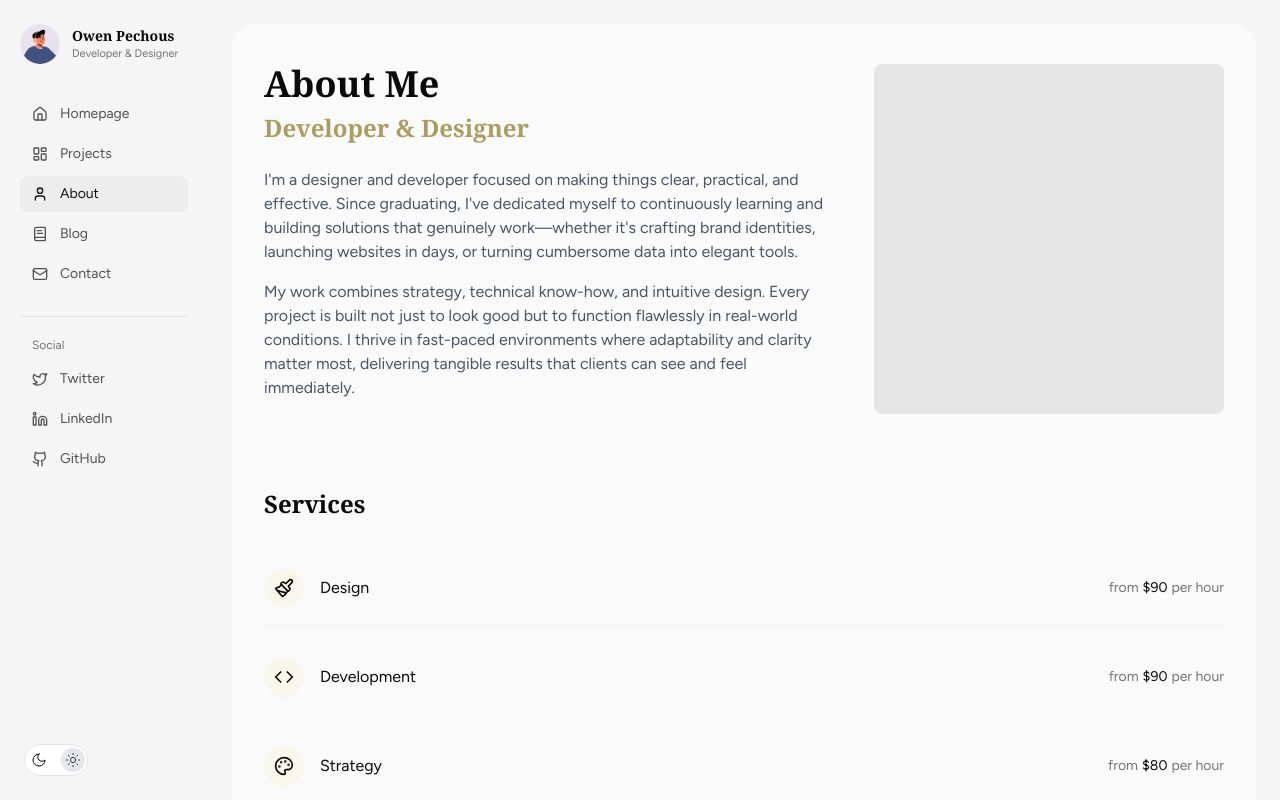
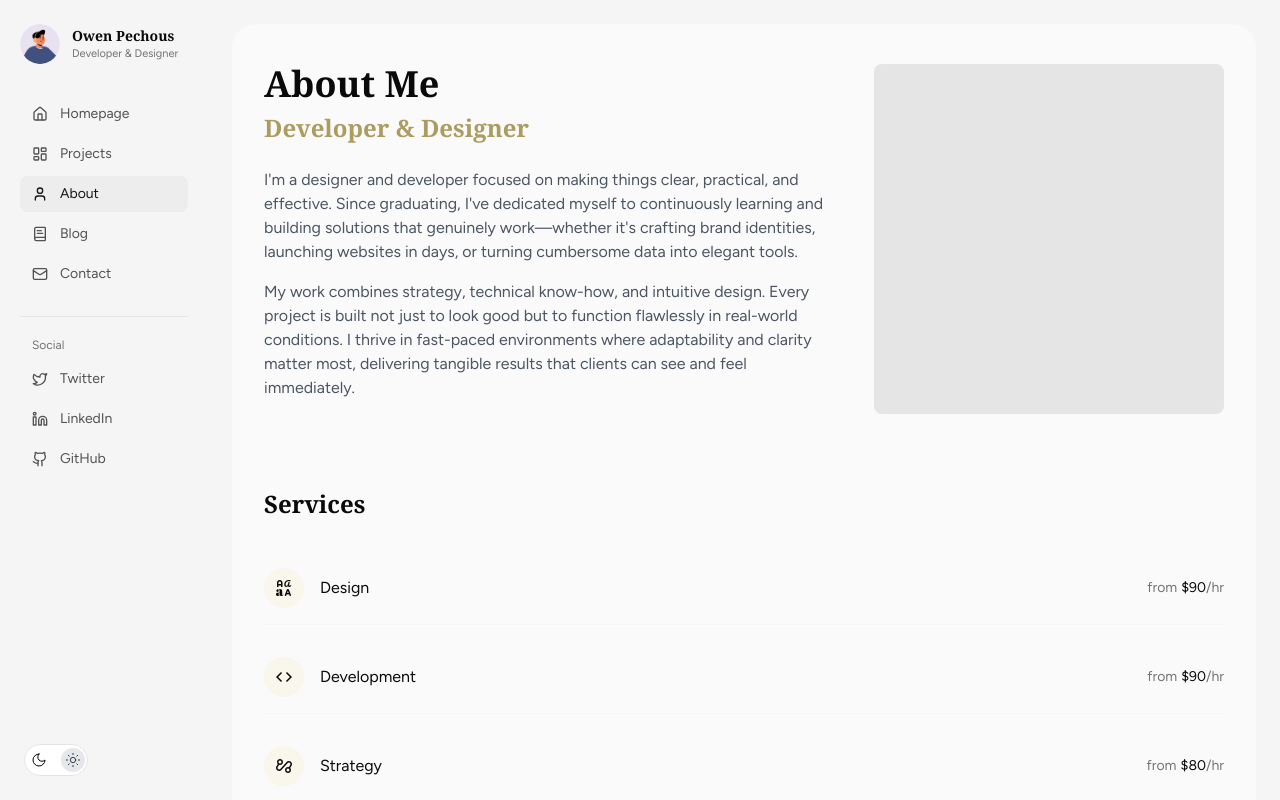
Before and after one commit to otp2/portfolio, a React (Vite) app: page /about in a window 1280 px wide. Shown: the top 800 px of the page. Built offline with nearby package versions, Linux system fonts and the light colour scheme; a web font is replaced by a local one.

Commit message:
Refactor: Update icons, text styles, and README

```diff
--- a/index.html
+++ b/index.html
@@ -9,7 +9,26 @@
     <meta name="author" content="Owen Pechous">
     <meta charset="utf-8" />
     <meta content="width=device-width, initial-scale=1" name="viewport" />
+    <!-- Google Material Symbols Font -->
+    <link rel="stylesheet" href="https://fonts.googleapis.com/css2?family=Material+Symbols+Outlined:opsz,wght,FILL,GRAD@24,400,0,0&display=swap" />
     <style>
+      /* Base styles for Material Symbols */
+      .material-symbols-outlined {
+        font-family: 'Material Symbols Outlined';
+        font-weight: normal;
+        font-style: normal;
+        font-size: 24px; /* Preferred icon size */
+        line-height: 1;
+        letter-spacing: normal;
+        text-transform: none;
+        display: inline-block;
+        white-space: nowrap;
+        word-wrap: normal;
+        direction: ltr;
+        font-feature-settings: 'liga';
+        -webkit-font-feature-settings: 'liga';
+        -webkit-font-smoothing: antialiased;
+      }
       @import url("https://fonts.googleapis.com/css?family=Nunito:var(--neofolio-shadcnuikit-com-semantic-heading-1-font-weight),var(--neofolio-shadcnuikit-com-semantic-heading-2-font-weight),var(--neofolio-shadcnuikit-com-semantic-heading-5-font-weight),var(--neofolio-shadcnuikit-com-nunito-bold-font-weight),600,var(--neofolio-shadcnuikit-com-nunito-regular-font-weight),var(--neofolio-shadcnuikit-com-semantic-link-font-weight),var(--neofolio-shadcnuikit-com-semantic-heading-4-font-weight),var(--neofolio-shadcnuikit-com-nunito-medium-font-weight),500,400");
     </style>
     <link href="tailwind.css" rel="stylesheet" />
--- a/package.json
+++ b/package.json
@@ -22,6 +22,7 @@
     "lucide-react": "^0.453.0",
     "react": "^18.2.0",
     "react-dom": "^18.2.0",
+    "react-icons": "^5.5.0",
     "react-router-dom": "^6.8.1",
     "tailwind-merge": "2.5.4"
   },
--- a/src/screens/AboutPage.tsx
+++ b/src/screens/AboutPage.tsx
@@ -2,9 +2,8 @@ import { AnimatedTestimonials } from "../components/ui/animated-testimonials";
 import {
   MailIcon,
   PhoneIcon,
-  CodeIcon,
-  PaintbrushIcon,
-  PaletteIcon,
+  // CodeIcon, // Remove if unused
+  // PaletteIcon, // Remove if unused
 } from "lucide-react";
 import { Button } from "../components/ui/button";
 
@@ -14,19 +13,19 @@ const services = [
     id: 1,
     title: "Design",
     price: "90",
-    icon: <PaintbrushIcon className="w-5 h-5 text-neutral-950 dark:text-white" />,
+    icon: <span className="material-symbols-outlined flex items-center justify-center text-xl text-neutral-950 dark:text-[#ad9c5f]">brand_family</span>,
   },
   {
     id: 2,
     title: "Development",
     price: "90",
-    icon: <CodeIcon className="w-5 h-5 text-neutral-950 dark:text-white" />,
+    icon: <span className="material-symbols-outlined flex items-center justify-center text-xl text-neutral-950 dark:text-[#ad9c5f]">code</span>,
   },
   {
     id: 3,
     title: "Strategy",
     price: "80",
-    icon: <PaletteIcon className="w-5 h-5 text-neutral-950 dark:text-white" />,
+    icon: <span className="material-symbols-outlined flex items-center justify-center text-xl text-neutral-950 dark:text-[#ad9c5f]">automation</span>,
   },
 ];
 
@@ -107,8 +106,8 @@ export const AboutPage = () => {
               </div>
               <div className="flex items-center text-sm">
                 <span className="text-neutral-500 dark:text-neutral-400 mr-1">from</span>
-                <span className="text-neutral-950 dark:text-white font-medium mr-1">${service.price}</span>
-                <span className="text-neutral-500 dark:text-neutral-400">per hour</span>
+                <span className="text-neutral-950 dark:text-white font-medium">${service.price}</span>
+                <span className="text-neutral-500 dark:text-neutral-400">/hr</span>
               </div>
             </div>
           ))}
--- a/src/screens/HomePage.tsx
+++ b/src/screens/HomePage.tsx
@@ -1,10 +1,7 @@
 import {
   ArrowLeft,
   ArrowRight,
-  CodeIcon,
   MailIcon,
-  PackageIcon,
-  GlobeIcon,
   PhoneIcon,
   CalendarDaysIcon,
 } from "lucide-react";
@@ -67,19 +64,19 @@ const services = [
     id: 1,
     title: "Design",
     price: "90",
-    icon: <PackageIcon className="w-5 h-5 text-neutral-950 dark:text-white" />,
+    icon: <span className="material-symbols-outlined flex items-center justify-center text-xl text-neutral-950 dark:text-[#ad9c5f]">brand_family</span>,
   },
   {
     id: 2,
     title: "Development",
     price: "90",
-    icon: <CodeIcon className="w-5 h-5 text-neutral-950 dark:text-white" />,
+    icon: <span className="material-symbols-outlined flex items-center justify-center text-xl text-neutral-950 dark:text-[#ad9c5f]">code</span>,
   },
   {
     id: 3,
     title: "Strategy",
     price: "80",
-    icon: <GlobeIcon className="w-5 h-5 text-neutral-950 dark:text-white" />,
+    icon: <span className="material-symbols-outlined flex items-center justify-center text-xl text-neutral-950 dark:text-[#ad9c5f]">automation</span>,
   },
 ];
 
@@ -179,7 +176,7 @@ export const HomePage = () => {
 
           <Button
             variant="outline"
-            className="h-12 flex items-center gap-2 text-sm font-medium border border-neutral-200 dark:border-[#222222] dark:bg-transparent dark:text-white rounded-lg"
+            className="h-12 flex items-center gap-2 text-sm font-medium border border-neutral-200 dark:border-[#222222] dark:bg-transparent dark:text-white dark:hover:bg-transparent dark:hover:border-[#ad9c5f] rounded-lg transition-colors duration-200"
             asChild
           >
             <a
@@ -242,8 +239,8 @@ export const HomePage = () => {
               </div>
               <div className="flex items-center text-sm">
                 <span className="text-neutral-500 dark:text-neutral-400 mr-1">from</span>
-                <span className="text-neutral-950 dark:text-white font-medium mr-1">${service.price}</span>
-                <span className="text-neutral-500 dark:text-neutral-400">per hour</span>
+                <span className="text-neutral-950 dark:text-white font-medium">${service.price}</span>
+                <span className="text-neutral-500 dark:text-neutral-400">/hr</span>
               </div>
             </div>
           ))}
```
Also changed, not shown: 2 other files (tests, documents, lock files or other folders).
